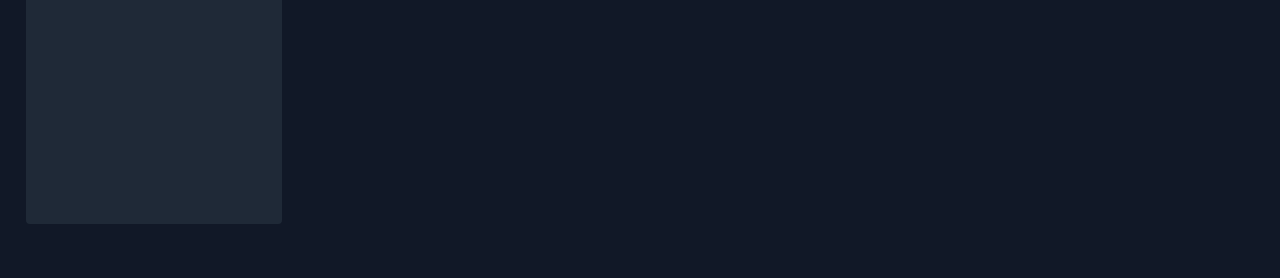
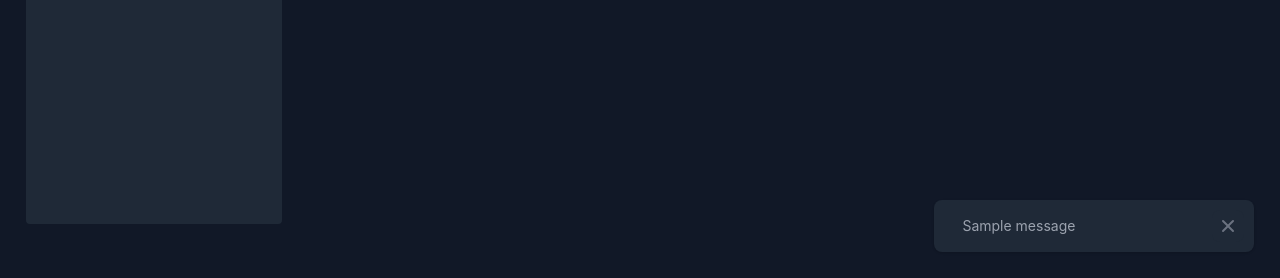
Before and after one commit to MarcOrfilaCarreras/duplicati-dashboard, a Flask app: template frontend/templates/base.html in a window 1280 px wide. Shown: the part 522-800 px from the top of the page. Run offline with Flask 2, Linux system fonts and the light colour scheme; the template is opened without the code that fills it: most values are stand-ins (such as "Sample title", 1, 10 or a date in 2020); one stand-in notice (Sample message) is shown.

Commit message:
Added: user messages

```diff
--- a/frontend/static/styles/base.css
+++ b/frontend/static/styles/base.css
@@ -29,22 +29,21 @@ html, body {
 }
 
 .flash {
-    -webkit-animation: out 5s forwards;
-    animation: out 5s forwards;
+    position: absolute;
+    bottom: 2vw;
+    right: 2vw;
+    animation: in 0.25s;
+}
+
+@keyframes in {
+    0%   {opacity: 0;}
+    25%  {opacity: 25%;}
+    50%  {opacity: 50%;}
+    100% {opacity: 100%;}
 }
 
 /* animations */
 
-@keyframes out {
-    0%   {opacity: 1;}
-    90%  {opacity: 1;}
-    100% {opacity: 0;}
-}
-@-webkit-keyframes out {
-    0%   {opacity: 1;}
-    90%  {opacity: 1;}
-    100% {opacity: 0;}
-}
 
 /* responsive ? */
 
--- a/frontend/templates/base.html
+++ b/frontend/templates/base.html
@@ -10,6 +10,19 @@
 </head>
 <body style="background: #111827;">
     <script src="https://unpkg.com/flowbite@1.5.3/dist/flowbite.js"></script>
+
+    {% with messages = get_flashed_messages() %}
+      {% if messages %}
+        {% for message in messages %}
+        <div id="toast-default" class="flash flex items-center p-4 w-full max-w-xs rounded-lg shadow text-gray-400 bg-gray-800" role="alert">
+          <div class="ml-3 text-sm font-normal">{{ message }}</div>
+          <button type="button" class="ml-auto -mx-1.5 -my-1.5 rounded-lg focus:ring-2 focus:ring-gray-300 p-1.5 inline-flex h-8 w-8 text-gray-500 hover:text-white bg-gray-800 hover:bg-gray-700" data-dismiss-target="#toast-default" aria-label="Close">
+              <svg aria-hidden="true" class="w-5 h-5" fill="currentColor" viewBox="0 0 20 20" xmlns="http://www.w3.org/2000/svg"><path fill-rule="evenodd" d="M4.293 4.293a1 1 0 011.414 0L10 8.586l4.293-4.293a1 1 0 111.414 1.414L11.414 10l4.293 4.293a1 1 0 01-1.414 1.414L10 11.414l-4.293 4.293a1 1 0 01-1.414-1.414L8.586 10 4.293 5.707a1 1 0 010-1.414z" clip-rule="evenodd"></path></svg>
+          </button>
+        </div>
+        {% endfor %}
+      {% endif %}
+    {% endwith %}
 
     <div class="flex flex-wrap">
       <aside class="sidebar w-64" aria-label="Sidebar">
```
Also changed, not shown: frontend/views.py (+8 -2 lines).
